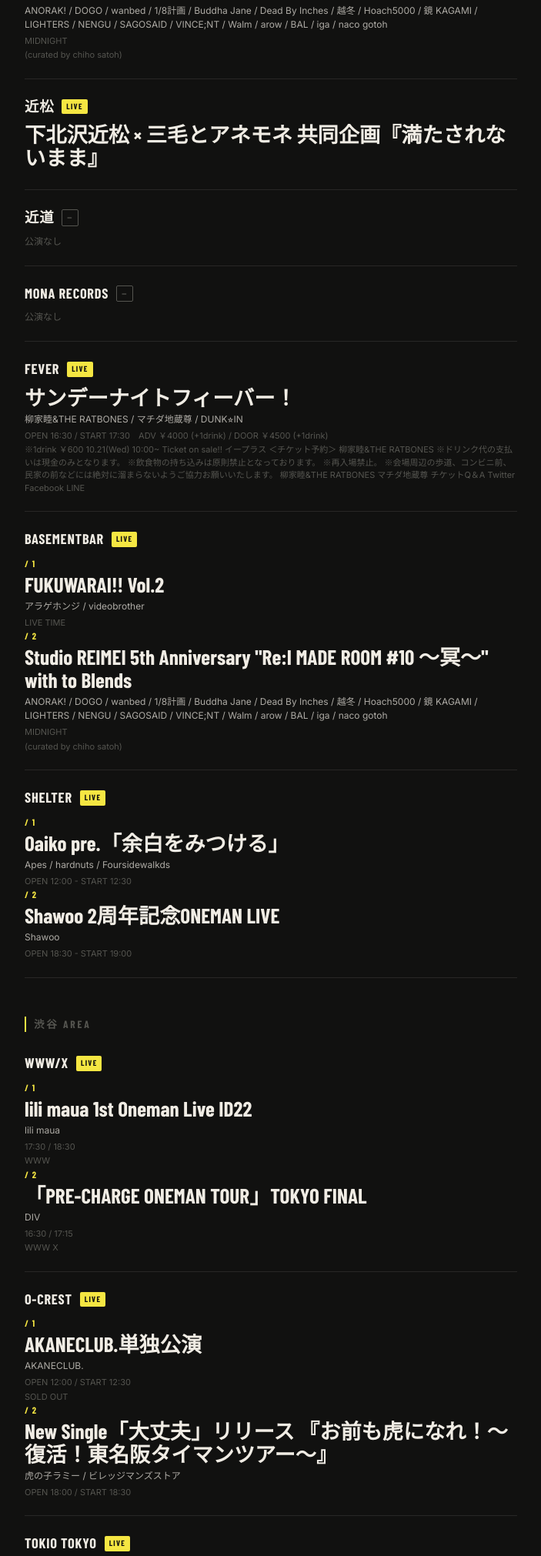
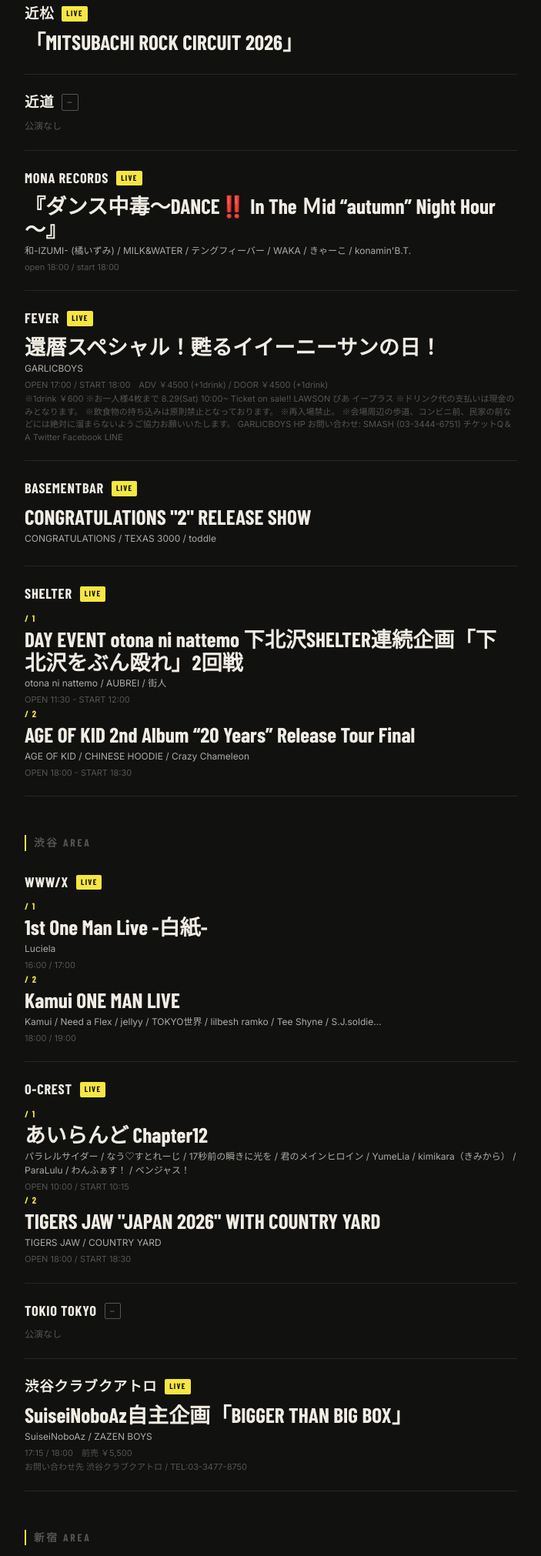
Before and after one commit to thistimecloud/livehouse-notifier, a plain HTML site: page docs/index.html in a window 1280 px wide. Shown: the part 778-2800 px from the top of the page at 77% size, without its empty margins (288-991 px from the left). Drawn offline with nearby package versions, Linux system fonts and the light colour scheme; a web font is replaced by a local one.

Commit message:
Update live schedule [2026-11-23]

```diff
--- a/docs/index.html
+++ b/docs/index.html
@@ -139,7 +139,7 @@
   <header>
     <h1 class="site-title">今日の<br>ライブ</h1>
     <p class="site-subtitle">Tokyo Live Schedule</p>
-    <p class="site-date">2026.11.22 (日)</p>
+    <p class="site-date">2026.11.23 (月)</p>
   </header>
   <main><div class="category-header">下北沢 AREA</div>
             <div class="row">
@@ -147,21 +147,21 @@
                 <a href="http://s-era.jp/schedule" target="_blank" class="venue-link">ERA</a>
                 <span class="badge badge-live">LIVE</span>
               </div>
-              <div class="row-body"><p class="ev-title">borderline case pre. 『暴徒諸君二〇二六』</p><p class="ev-artists">borderline case / oh!!真珠s / Lenalee / utsuro-tanuki / リールー(trio) / Griev fib / KRISHNV / Mahara Boys / Aftertalk / nosuri / Ramblamp / U.scaler</p><p class="ev-meta">OPEN 13:00 / START 13:30　ADV ¥TBA / DOOR ¥TBA (+1D¥700)</p></div>
+              <div class="row-body"><p class="ev-num">/ 1</p><p class="ev-title">定期公演 HIGH-HO vol.166 8th Anniversary SP</p><p class="ev-artists">MIC RAW RUGA</p><p class="ev-meta">OPEN 10:50 / START 11:10　ADV ¥3,500 / DOOR ¥4,000 / SPECIAL ¥7500</p><p class="ev-num">/ 2</p><p class="ev-title">Oathbreaker LIVE IN TOKYO 2026 with kokeshi</p><p class="ev-artists">Oathbreaker (Belgium) / kokeshi</p><p class="ev-meta">OPEN 18:30 / START 19:30　ADV ¥6,800 / DOOR ¥7,800 (+1D¥700)</p><p class="ev-meta">【チケット販売情報】LivePocket 7/25 12:00- 先着販売受付 https://livepocket.jp/e/o7cbb</p></div>
             </div>
             <div class="row">
               <div class="row-head">
                 <a href="https://toos.co.jp/3/" target="_blank" class="venue-link">Three</a>
-                <span class="badge badge-live">LIVE</span>
+                <span class="badge badge-off">—</span>
               </div>
-              <div class="row-body"><p class="ev-num">/ 1</p><p class="ev-title">tide vol.1</p><p class="ev-artists">どっちつかズ / Paco de Lacico / 三輪風太（Band Set）</p><p class="ev-meta">DAY TIME</p><p class="ev-num">/ 2</p><p class="ev-title">Studio REIMEI 5th Anniversary "Re:I MADE ROOM #10 ～冥～" with to Blends</p><p class="ev-artists">ANORAK! / DOGO / wanbed / 1/8計画 / Buddha Jane / Dead By Inches / 越冬 / Hoach5000 / 鏡 KAGAMI / LIGHTERS / NENGU / SAGOSAID / VINCE;NT / Walm / arow / BAL / iga / naco gotoh</p><p class="ev-meta">MIDNIGHT</p><p class="ev-meta">(curated by chiho satoh)</p></div>
+              <div class="row-body"><p class="no-live">公演なし</p></div>
             </div>
             <div class="row">
               <div class="row-head">
                 <a href="https://chikamatsu-nite.com/schedule/" target="_blank" class="venue-link">近松</a>
                 <span class="badge badge-live">LIVE</span>
               </div>
-              <div class="row-body"><p class="ev-title">下北沢近松 × 三毛とアネモネ 共同企画『満たされないまま』</p></div>
+              <div class="row-body"><p class="ev-title">「MITSUBACHI ROCK CIRCUIT 2026」</p></div>
             </div>
             <div class="row">
               <div class="row-head">
@@ -173,26 +173,27 @@
             <div class="row">
               <div class="row-head">
                 <a href="https://www.mona-records.com/" target="_blank" class="venue-link">mona records</a>
-                <span class="badge badge-off">—</span>
+                <span class="badge badge-live">LIVE</span>
               </div>
-              <div class="row-body"><p class="no-live">公演なし</p></div>
+              <div class="row-body"><p class="ev-title">『ダンス中毒～DANCE‼️ In The Ｍid “autumn” Night Hour～』</p><p class="ev-artists">和-IZUMI- (橘いずみ) / MILK&WATER / テングフィーバー / WAKA / きゃーこ / konamin'B.T.</p><p class="ev-meta">open 18:00 / start 18:00</p></div>
             </div>
             <div class="row">
               <div class="row-head">
                 <a href="https://www.fever-popo.com/" target="_blank" class="venue-link">FEVER</a>
                 <span class="badge badge-live">LIVE</span>
               </div>
-              <div class="row-body"><p class="ev-title">サンデーナイトフィーバー！</p><p class="ev-artists">柳家睦&THE RATBONES / マチダ地蔵尊 / DUNK⭐︎IN</p><p class="ev-meta">OPEN 16:30 / START 17:30　ADV ￥4000 (+1drink) / DOOR ￥4500 (+1drink)</p><p class="ev-meta">※1drink ￥600
-10.21(Wed) 10:00~ Ticket on sale!!
+              <div class="row-body"><p class="ev-title">還暦スペシャル！甦るイイーニーサンの日！</p><p class="ev-artists">GARLICBOYS</p><p class="ev-meta">OPEN 17:00 / START 18:00　ADV ￥4500 (+1drink) / DOOR ￥4500 (+1drink)</p><p class="ev-meta">※1drink ￥600
+※お一人様4枚まで
+8.29(Sat) 10:00~ Ticket on sale!!
+LAWSON
+ぴあ
 イープラス
-＜チケット予約＞
-柳家睦&THE RATBONES
 ※ドリンク代の支払いは現金のみとなります。
 ※飲食物の持ち込みは原則禁止となっております。
 ※再入場禁止。
 ※会場周辺の歩道、コンビニ前、民家の前などには絶対に溜まらないようご協力お願いいたします。
-柳家睦&THE RATBONES
-マチダ地蔵尊
+GARLICBOYS HP
+お問い合わせ: SMASH (03-3444-6751)
 チケットQ＆A
 Twitter
 Facebook
@@ -203,70 +204,70 @@ LINE</p></div>
                 <a href="https://toos.co.jp/basementbar/" target="_blank" class="venue-link">BASEMENTBAR</a>
                 <span class="badge badge-live">LIVE</span>
               </div>
-              <div class="row-body"><p class="ev-num">/ 1</p><p class="ev-title">FUKUWARAI!! Vol.2</p><p class="ev-artists">アラゲホンジ / videobrother</p><p class="ev-meta">LIVE TIME</p><p class="ev-num">/ 2</p><p class="ev-title">Studio REIMEI 5th Anniversary "Re:I MADE ROOM #10 ～冥～" with to Blends</p><p class="ev-artists">ANORAK! / DOGO / wanbed / 1/8計画 / Buddha Jane / Dead By Inches / 越冬 / Hoach5000 / 鏡 KAGAMI / LIGHTERS / NENGU / SAGOSAID / VINCE;NT / Walm / arow / BAL / iga / naco gotoh</p><p class="ev-meta">MIDNIGHT</p><p class="ev-meta">(curated by chiho satoh)</p></div>
+              <div class="row-body"><p class="ev-title">CONGRATULATIONS "2" RELEASE SHOW</p><p class="ev-artists">CONGRATULATIONS / TEXAS 3000 / toddle</p></div>
             </div>
             <div class="row">
               <div class="row-head">
                 <a href="https://www.loft-prj.co.jp/schedule/shelter/" target="_blank" class="venue-link">SHELTER</a>
                 <span class="badge badge-live">LIVE</span>
               </div>
-              <div class="row-body"><p class="ev-num">/ 1</p><p class="ev-title">Oaiko pre.「余白をみつける」</p><p class="ev-artists">Apes / hardnuts / Foursidewalkds</p><p class="ev-meta">OPEN 12:00 - START 12:30</p><p class="ev-num">/ 2</p><p class="ev-title">Shawoo 2周年記念ONEMAN LIVE</p><p class="ev-artists">Shawoo</p><p class="ev-meta">OPEN 18:30 - START 19:00</p></div>
+              <div class="row-body"><p class="ev-num">/ 1</p><p class="ev-title">DAY EVENT otona ni nattemo 下北沢SHELTER連続企画「下北沢をぶん殴れ」2回戦</p><p class="ev-artists">otona ni nattemo / AUBREI / 街人</p><p class="ev-meta">OPEN 11:30 - START 12:00</p><p class="ev-num">/ 2</p><p class="ev-title">AGE OF KID 2nd Album “20 Years” Release Tour Final</p><p class="ev-artists">AGE OF KID / CHINESE HOODIE / Crazy Chameleon</p><p class="ev-meta">OPEN 18:00 - START 18:30</p></div>
             </div><div class="category-header">渋谷 AREA</div>
             <div class="row">
               <div class="row-head">
                 <a href="https://www-shibuya.jp/schedule/" target="_blank" class="venue-link">WWW/X</a>
                 <span class="badge badge-live">LIVE</span>
               </div>
-              <div class="row-body"><p class="ev-num">/ 1</p><p class="ev-title">lili maua 1st Oneman Live ID22</p><p class="ev-artists">lili maua</p><p class="ev-meta">17:30 / 18:30</p><p class="ev-meta">WWW</p><p class="ev-num">/ 2</p><p class="ev-title">「PRE-CHARGE ONEMAN TOUR」TOKYO FINAL</p><p class="ev-artists">DIV</p><p class="ev-meta">16:30 / 17:15</p><p class="ev-meta">WWW X</p></div>
+              <div class="row-body"><p class="ev-num">/ 1</p><p class="ev-title">1st One Man Live -白紙-</p><p class="ev-artists">Luciela</p><p class="ev-meta">16:00 / 17:00</p><p class="ev-num">/ 2</p><p class="ev-title">Kamui ONE MAN LIVE</p><p class="ev-artists">Kamui / Need a Flex / jellyy / TOKYO世界 / lilbesh ramko / Tee Shyne / S.J.soldie...</p><p class="ev-meta">18:00 / 19:00</p></div>
             </div>
             <div class="row">
               <div class="row-head">
                 <a href="https://shibuya-o.com/crest/schedule/" target="_blank" class="venue-link">O-Crest</a>
                 <span class="badge badge-live">LIVE</span>
               </div>
-              <div class="row-body"><p class="ev-num">/ 1</p><p class="ev-title">AKANECLUB.単独公演</p><p class="ev-artists">AKANECLUB.</p><p class="ev-meta">OPEN 12:00 / START 12:30</p><p class="ev-meta">SOLD OUT</p><p class="ev-num">/ 2</p><p class="ev-title">New Single「大丈夫」リリース 『お前も虎になれ！〜復活！東名阪タイマンツアー〜』</p><p class="ev-artists">虎の子ラミー / ビレッジマンズストア</p><p class="ev-meta">OPEN 18:00 / START 18:30</p></div>
+              <div class="row-body"><p class="ev-num">/ 1</p><p class="ev-title">あいらんど Chapter12</p><p class="ev-artists">パラレルサイダー / なう♡すとれーじ / 17秒前の瞬きに光を / 君のメインヒロイン / YumeLia / kimikara（きみから） / ParaLulu / わんふぁす！ / ベンジャス！</p><p class="ev-meta">OPEN 10:00 / START 10:15</p><p class="ev-num">/ 2</p><p class="ev-title">TIGERS JAW "JAPAN 2026" WITH COUNTRY YARD</p><p class="ev-artists">TIGERS JAW / COUNTRY YARD</p><p class="ev-meta">OPEN 18:00 / START 18:30</p></div>
             </div>
             <div class="row">
               <div class="row-head">
                 <a href="https://tokio.world/schedule" target="_blank" class="venue-link">TOKIO TOKYO</a>
-                <span class="badge badge-live">LIVE</span>
+                <span class="badge badge-off">—</span>
               </div>
-              <div class="row-body"><p class="ev-title">JIMワンマンライブinTokyo</p><p class="ev-artists">JIM</p></div>
+              <div class="row-body"><p class="no-live">公演なし</p></div>
             </div>
             <div class="row">
               <div class="row-head">
                 <a href="https://www.club-quattro.com/shibuya/" target="_blank" class="venue-link">渋谷クラブクアトロ</a>
                 <span class="badge badge-live">LIVE</span>
               </div>
-              <div class="row-body"><p class="ev-title">Cloudy LIVE 2026</p><p class="ev-artists">Cloudy</p><p class="ev-meta">16:00 / 17:00　前売 ￥3,900 / 当日 ￥4,400</p><p class="ev-meta">お問い合わせ先 HOTSTUFF PROMOTION / TEL:050-5211-6077</p></div>
+              <div class="row-body"><p class="ev-title">SuiseiNoboAz自主企画「BIGGER THAN BIG BOX」</p><p class="ev-artists">SuiseiNoboAz / ZAZEN BOYS</p><p class="ev-meta">17:15 / 18:00　前売 ￥5,500</p><p class="ev-meta">お問い合わせ先 渋谷クラブクアトロ / TEL:03-3477-8750</p></div>
             </div><div class="category-header">新宿 AREA</div>
             <div class="row">
               <div class="row-head">
                 <a href="https://9spices.rinky.info/schedule/" target="_blank" class="venue-link">Nine Spices</a>
                 <span class="badge badge-live">LIVE</span>
               </div>
-              <div class="row-body"><p class="ev-title">HALL RENTAL EVENT</p><p class="ev-meta">未定 / 未定　未定 / 未定</p><p class="ev-meta">+1drink¥700</p></div>
+              <div class="row-body"><p class="ev-num">/ 1</p><p class="ev-title">にゃんまっち むせん</p><p class="ev-artists">猫の眼に宇宙 / ROY Limited GIRLFRIEND</p><p class="ev-meta">OPEN 11:00 / START 11:30　ADV ￥0 / DOOR 未定</p><p class="ev-meta">+1drink¥700</p><p class="ev-num">/ 2</p><p class="ev-title">NINE SPICES presents「SPIKES TO YOU」</p><p class="ev-artists">illiomote / MUSIC FROM THE MARS / 夜はいつでも回転している / SYAA / 光分解</p><p class="ev-meta">OPEN 17:30 / START 18:00　ADV ￥3,300 / DOOR ￥3,800</p><p class="ev-meta">+1drink</p></div>
             </div>
             <div class="row">
               <div class="row-head">
                 <a href="https://shinjuku-marble.com/schedule/" target="_blank" class="venue-link">新宿Marble</a>
                 <span class="badge badge-live">LIVE</span>
               </div>
-              <div class="row-body"><p class="ev-title">【即日満枠御礼】神々のゴライコーズ free short one-man 「NO MONEY OK！」</p><p class="ev-artists">神々のゴライコーズ / ★お茶割り飲み放隊★ / オフィスカジュアルズ / ★？？？FREE★ / 服部伊作(ドン・マルティネス)</p><p class="ev-meta">9:00 PM - 10:00 PM　無料</p><p class="ev-meta">即日満枠御礼</p></div>
+              <div class="row-body"><p class="ev-title">【SOLD OUT】BAHAMAS FEST 2026</p><p class="ev-artists">QOOPIE / 水中スピカ / tiny yawn / 1inamillion / elephant / 夕張工業団地 / pudelhunds / /naname / österreich / RUSANTI-MAN(Instrumental set) / Daijiro Nakagawa(JYOCHO) / RAY(GROOVE SET) / WOZNIAK / Blume popo / ミクロ菩薩</p><p class="ev-meta">12:45 PM - 10:00 PM</p><p class="ev-meta">SOLD OUT / 新宿MARZ / 新宿Marble</p></div>
             </div><div class="category-header">その他 AREA</div>
             <div class="row">
               <div class="row-head">
                 <a href="http://warp.rinky.info/schedules" target="_blank" class="venue-link">吉祥寺WARP</a>
                 <span class="badge badge-live">LIVE</span>
               </div>
-              <div class="row-body"><p class="ev-title">終日ホールレンタル！</p><p class="ev-meta">終日ホールレンタル！</p></div>
+              <div class="row-body"><p class="ev-title">武蔵野音楽祭 20th ANNIVERSARY MUSASHINO IDOL RIOT JAM</p><p class="ev-artists">IQ99 / AIBECK / EMPATHY / XOXO EXTREME / GANGDEMICo / くぴぽ / グデイ / THE PINK MINDS / 絶世のインペリアルドール / BABYTANTS / 魔訶不思議変革者-デスデス- / MAPA / Maison de Queen / LUCY / 闇雲-yamikumo- / ゆらぴこ / ゆるめるモ！ / LiVS</p><p class="ev-meta">11:30 / 12:00　¥3,900 / ¥4,900 (+1D)</p><p class="ev-meta">吉祥寺WARP＆SHUFFLE 2会場サーキットフェス 総勢全18組出演🌈 チケットはこちらから https://t.co/LOXIqj6UF0</p></div>
             </div>
             <div class="row">
               <div class="row-head">
                 <a href="https://www.liquidroom.net/schedule" target="_blank" class="venue-link">恵比寿リキッドルーム</a>
                 <span class="badge badge-live">LIVE</span>
               </div>
-              <div class="row-body"><p class="ev-title">Seasons of Love Tour 2026</p><p class="ev-artists">Riddim Saunter</p><p class="ev-meta">OPEN 17:00 / START 18:00　ADV ¥5,000 (税込・ドリンクチャージ別) / ライブ盤LP付きチケット ¥15,000 (税込・ドリンクチャージ別)</p></div>
+              <div class="row-body"><p class="ev-title">Seasons of Love Tour 2026</p><p class="ev-artists">Riddim Saunter</p><p class="ev-meta">OPEN 17:00 / START 18:00　ADV ¥5,000 (税込・ドリンクチャージ別) / ライブ盤LP付きチケット ¥15,000 (税込・ドリンクチャージ別)</p><p class="ev-meta">INFO DISK GARAGE https://info.diskgarage.com</p></div>
             </div>
   </main>
   <footer>Auto-generated by GitHub Actions &amp; Gemini AI</footer>
```
